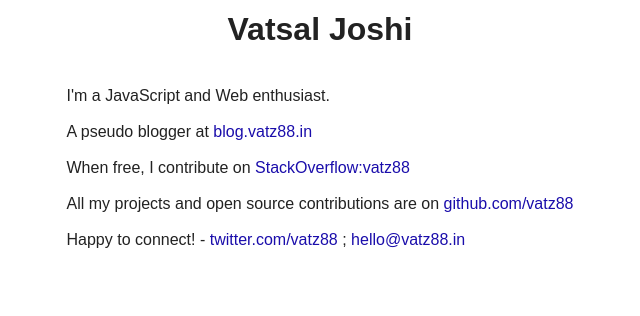
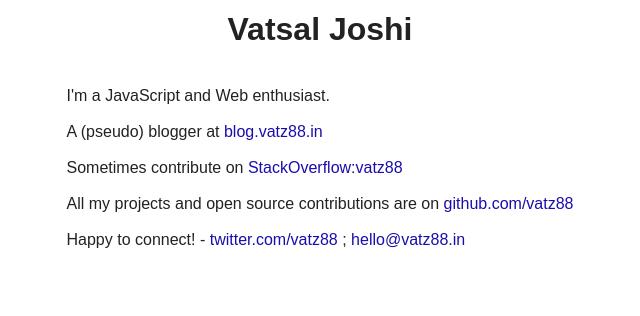
Before and after one commit to vatz88/vatz88.github.io, a Svelte app: page / in a window 1280 px wide. Shown: the part 180-496 px from the top of the page, without its empty margins (320-960 px from the left). Built offline with nearby package versions, Linux system fonts and the light colour scheme.

Commit message:
misc, old safari version support

```diff
--- a/src/components/Main.svelte
+++ b/src/components/Main.svelte
@@ -1,13 +1,13 @@
 <div class="fx-item fx-grow-zero">
   <p>I'm a JavaScript and Web enthusiast.</p>
   <p>
-    A pseudo blogger at
+    A (pseudo) blogger at
     <a target="_blank" href="https://blog.vatz88.in" rel="noopener">
       blog.vatz88.in
     </a>
   </p>
   <p>
-    When free, I contribute on
+    Sometimes contribute on
     <a
       target="_blank"
       href="https://stackoverflow.com/users/5733059/vatz88"
--- a/src/stylesheets/flexbox-helper.scss
+++ b/src/stylesheets/flexbox-helper.scss
@@ -14,7 +14,9 @@
   }
 
   > .fx-item {
-    flex: 1;
+    // flex: 1;
+    // safari v9.1.2 does not take default value
+    flex: 0 1 auto;
 
     &.fx-grow-zero {
       flex-grow: 0;
--- a/webpack.config.js
+++ b/webpack.config.js
@@ -42,8 +42,10 @@
       rules: [
         {
           test: /\.(svelte|m?js)$/,
-          exclude: /node_modules/,
-          include: /node_modules\/svelte/,
+          // not excluding node_modules to support old safari version
+          // excluding node_modules includes add use of `const` in production code
+          // exclude: /node_modules/,
+          // include: /node_modules\/svelte/,
           use: {
             loader: 'babel-loader',
             options: {
```
Also changed, not shown: 1 other file (tests, documents, lock files or other folders).
